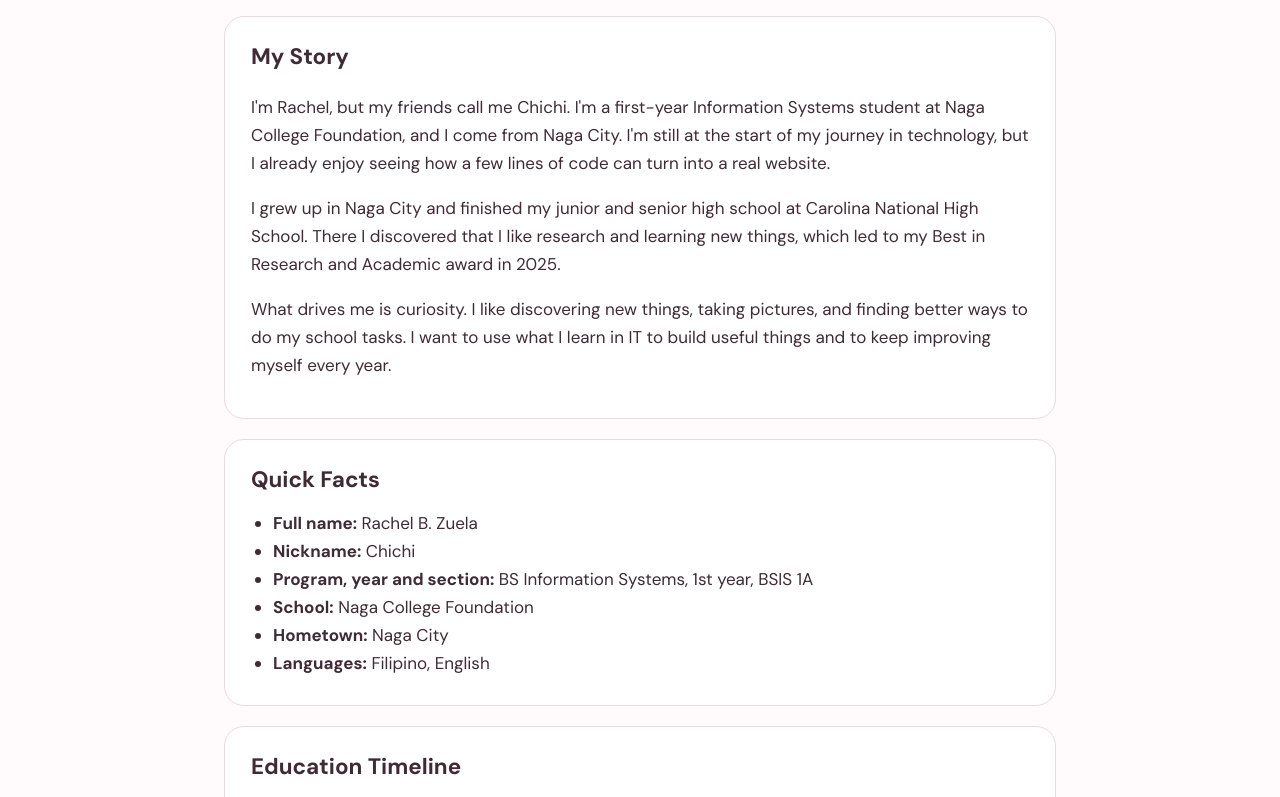
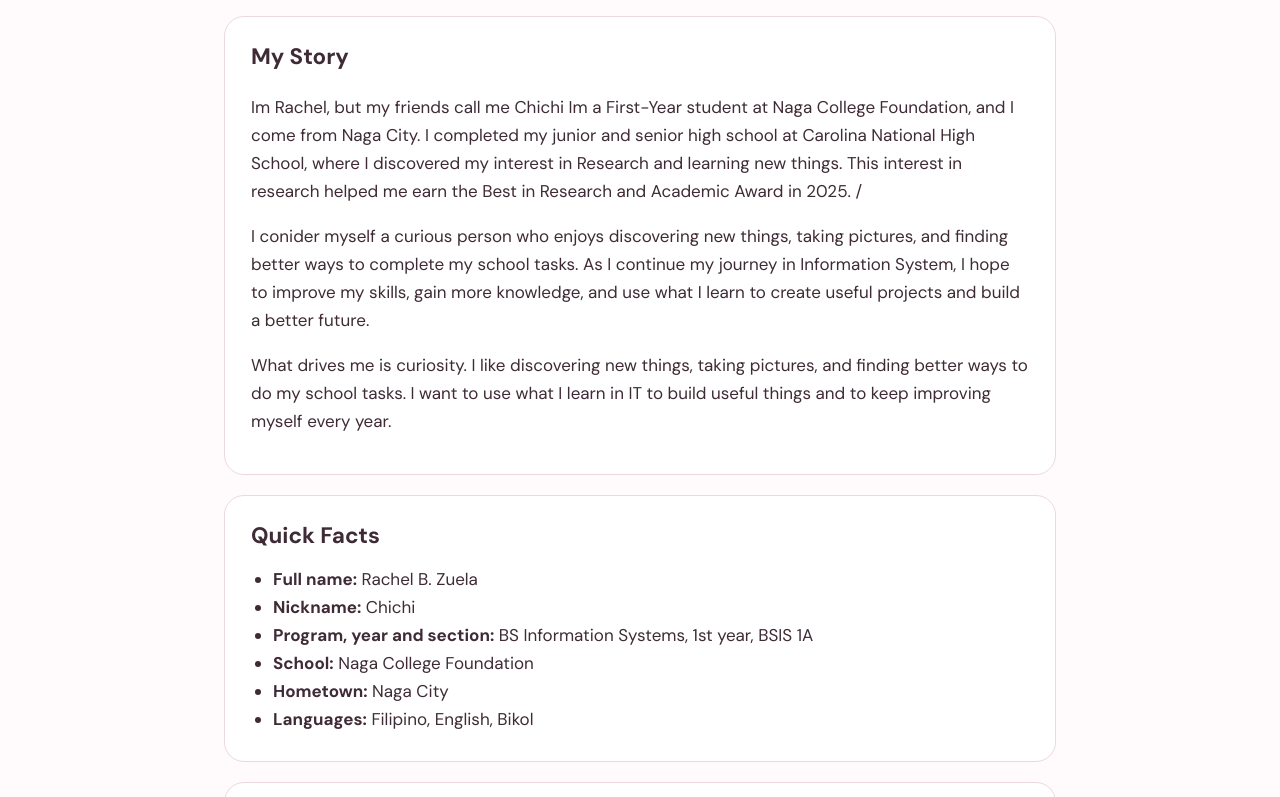
Before and after one commit to rzuela-hue/rachel.portolio, a plain HTML site: page about.html in a window 1280 px wide. Shown: the part 153-950 px from the top of the page. Drawn offline with Linux system fonts and the light colour scheme.

Commit message:
Update about.html

```diff
--- a/about.html
+++ b/about.html
@@ -22,9 +22,8 @@
 <main>
 <h1>About Me</h1>
 <section class="card"><h2>My Story</h2>
-<!-- TODO: rewrite this in your own words (150 to 250 words) -->
-<p>I'm Rachel, but my friends call me Chichi. I'm a first-year Information Systems student at Naga College Foundation, and I come from Naga City. I'm still at the start of my journey in technology, but I already enjoy seeing how a few lines of code can turn into a real website.</p>
-<p>I grew up in Naga City and finished my junior and senior high school at Carolina National High School. There I discovered that I like research and learning new things, which led to my Best in Research and Academic award in 2025.</p>
+<p> Im Rachel, but my friends call me Chichi Im a First-Year student at Naga College Foundation, and I come from Naga City. I completed my junior and senior high school at Carolina National High School, where I discovered my interest in Research and learning new things. This interest in research helped me earn the Best in Research and Academic Award in 2025. /<p>
+<p> I conider myself a curious person who enjoys discovering new things, taking pictures, and finding better ways to complete my school tasks. As I continue my journey in Information System, I hope to improve my skills, gain more knowledge, and use what I learn to create useful projects and build a better future. <p>
 <p>What drives me is curiosity. I like discovering new things, taking pictures, and finding better ways to do my school tasks. I want to use what I learn in IT to build useful things and to keep improving myself every year.</p>
 </section>
 <section class="card"><h2>Quick Facts</h2>
@@ -34,7 +33,7 @@
 <li><strong>Program, year and section:</strong> BS Information Systems, 1st year, BSIS 1A</li>
 <li><strong>School:</strong> Naga College Foundation</li>
 <li><strong>Hometown:</strong> Naga City</li>
-<li><strong>Languages:</strong> Filipino, English <!-- TODO: add Bikol if you speak it --></li>
+<li><strong>Languages:</strong> Filipino, English, Bikol</li>
 </ul></section>
 <section class="card"><h2>Education Timeline</h2>
 <h3>College</h3><p>Naga College Foundation, 2025 to present</p>
@@ -42,7 +41,6 @@
 <h3>Junior High School</h3><p>Carolina National High School, 2018 to 2022</p>
 </section>
 <section class="card"><h2>My Hobbies and Interests</h2>
-<!-- TODO: edit to your real hobbies -->
 <ul><li>Taking pictures</li><li>Social media</li><li>Coding and web design</li><li>Listening to music</li><li>Trying sweet food and desserts</li></ul>
 </section>
 <section class="card"><h2>My Favorites</h2>
@@ -50,7 +48,7 @@
 <p><strong>Favorite subject:</strong> Introduction to Computing</p>
 <p><strong>Favorite song:</strong> Iced Coffee or Mango Shake by Hev Abi</p>
 <p><strong>Favorite food:</strong> Something sweet</p>
-<p><strong>Favorite website:</strong> Google Chrome <!-- TODO: a website, e.g. YouTube --></p>
+<p><strong>Favorite website:</strong> YOUTUBE </p>
 </section>
 <section class="card"><h2>Three Fun Facts About Me</h2>
 <ol><li>I enjoy discovering new things.</li><li>I love taking pictures.</li><li>I am willing to learn new things.</li></ol>
@@ -59,6 +57,7 @@
 <div class="photos">
 <img src="./photo4.jpg" alt="Rachel taking a close-up selfie">
 <img src="./photo3.jpg" alt="Rachel standing in a mirror selfie">
+<img src="./photo1.jpg" alt="Rachel and her bofriend standing in a mirror selfie">
 </div></section>
 </main>
 <footer><p>&copy; 2026 Rachel B. Zuela</p></footer>
```
